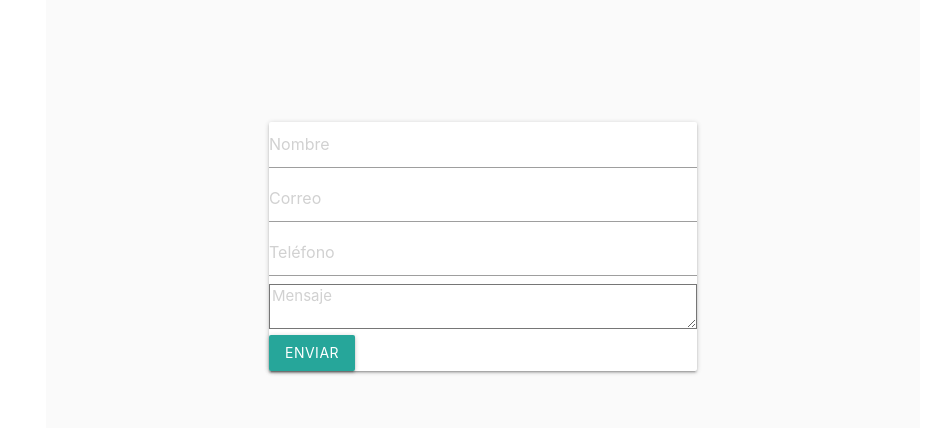
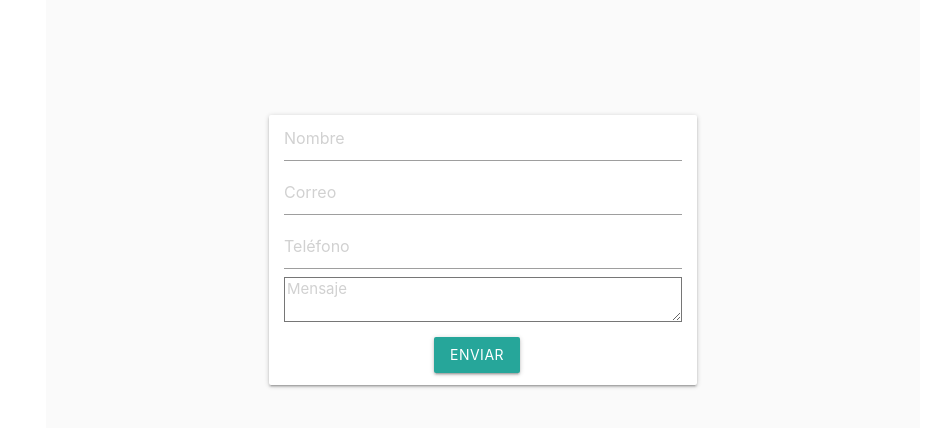
Before and after one commit to anthonytrillo/Blog_Materialize, a plain HTML site: page contact.html in a window 1280 px wide. Shown: the part 236-664 px from the top of the page, without its empty margins (157-1106 px from the left). Drawn offline with nearby package versions, Linux system fonts and the light colour scheme.

Commit message:
Añado estilos al form de contacto

```diff
--- a/contact.html
+++ b/contact.html
@@ -1,5 +1,6 @@
 <!DOCTYPE html>
 <html lang="es">
+
 <head>
   <meta charset="UTF-8">
   <meta name="viewport" content="width=device-width, initial-scale=1.0">
@@ -11,6 +12,7 @@
   <link rel="stylesheet" href="https://cdnjs.cloudflare.com/ajax/libs/materialize/1.0.0/css/materialize.min.css">
   <link rel="stylesheet" href="css/styles.css">
 </head>
+
 <body>
   <header class="contact-header">
     <nav class="container">
@@ -50,9 +52,11 @@
                           <input type="text" name="phone" placeholder="Teléfono" class="form-control">
                         </div>
                         <div class="form-group">
-                                                        <textarea name="message" placeholder="Mensaje" class="form-control" rows="2" ></textarea>
+                          <textarea name="message" placeholder="Mensaje" class="form-control" rows="2"></textarea>
                         </div>
+                        <div class="form-group">
                          <button class="btn btn-info btn-block">Enviar</button>
+                        </div>
                       </form>
                     </div>
                   </div>
@@ -74,4 +78,5 @@
   <!-- Compiled and minified JavaScript -->
   <script src="https://cdnjs.cloudflare.com/ajax/libs/materialize/1.0.0/js/materialize.min.js"></script>
 </body>
+
 </html>
--- a/css/styles.css
+++ b/css/styles.css
@@ -47,7 +47,7 @@ header ul a {
     height: 100px;
     float: none;
     display: flex;
-    margin: 0 auto;
+    margin: auto;
 }
 
 .input-field > #search {
@@ -98,6 +98,17 @@ footer.page-footer {
     flex-wrap: wrap;
 }
 
+.card {
+    height: 18rem;
+}
+.card-body {
+    margin: 1rem;
+}
+
+.btn-block {
+    margin: 8px 0px 10px 150px;
+}
+
 .filter{
     display: none;
 }
```
Lines whose indentation alone changed are shown as unchanged.
